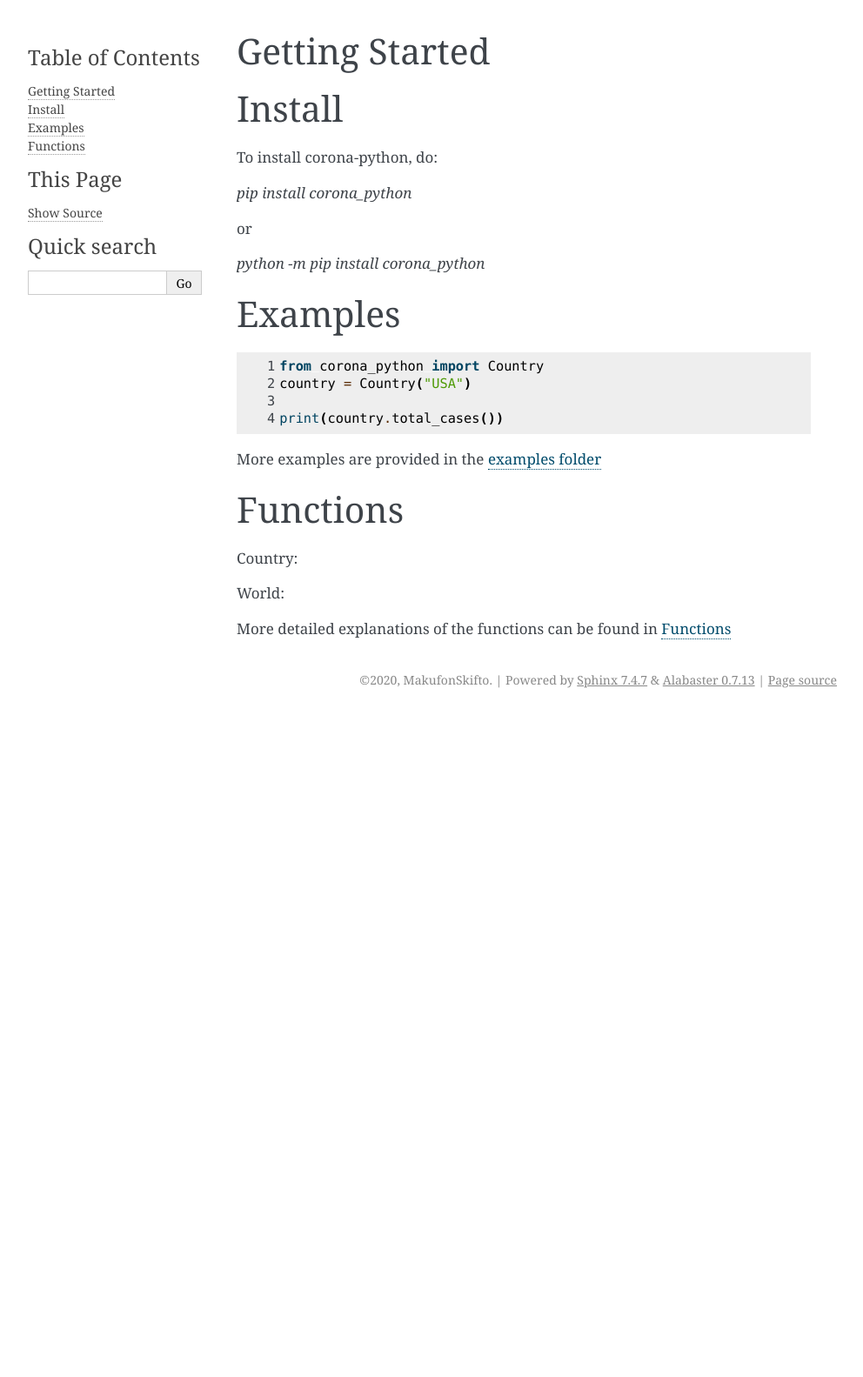
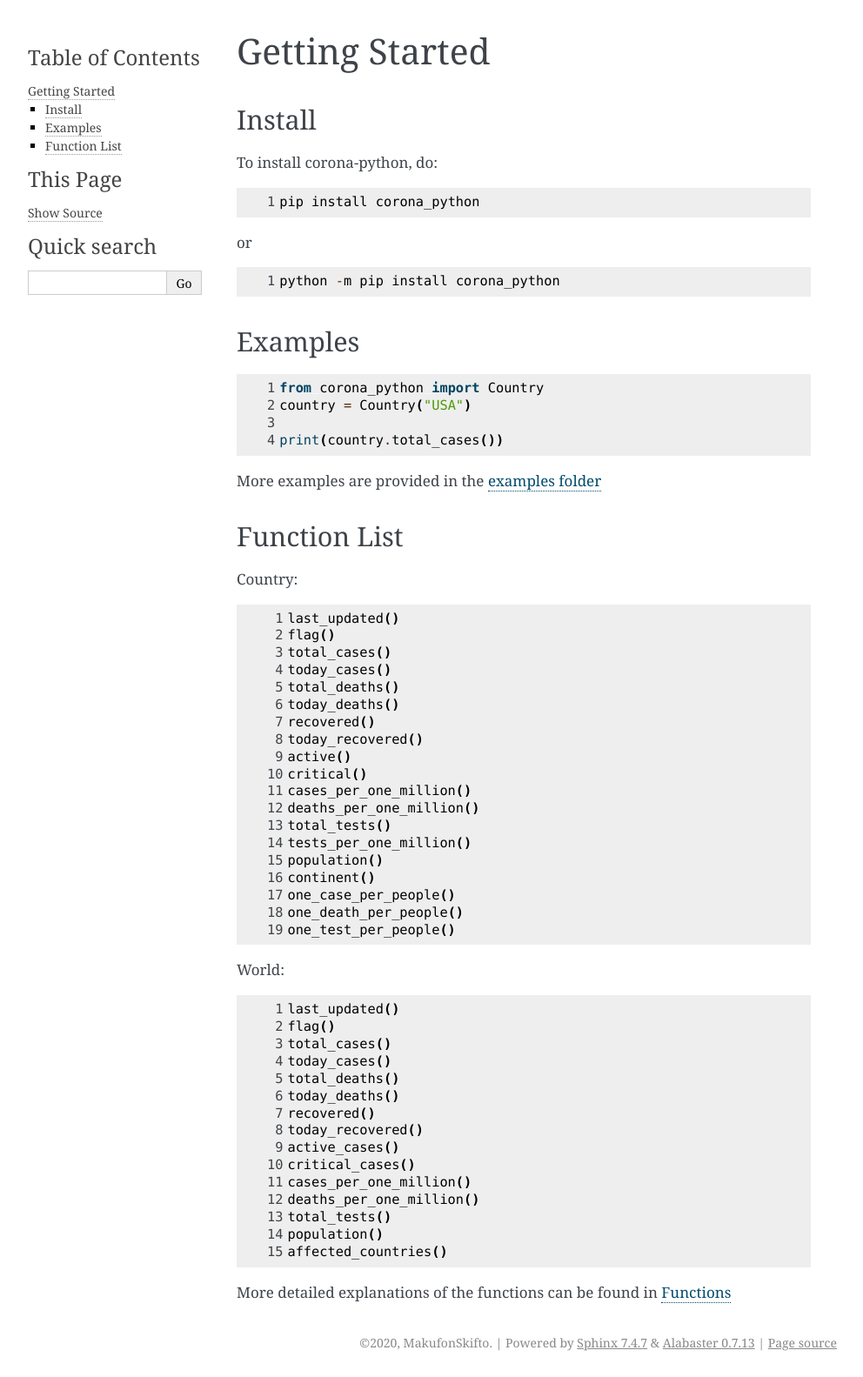
Before and after one commit to mrsrmn/corona-python, a Sphinx documentation site: the page built from docs/source/install.rst, in a window 1280 px wide. Shown: the whole page at 87% size, without its empty margins (148-1140 px from the left). Built offline with Sphinx 7.4.7, drawn with Linux system fonts in a browser that asks for light colours; pages that are not in the unit, such as notebooks, are missing from menus; before the commit the page ends 900 px from its top, so only the background shows below that.

Commit message:
Changed the docs #1

```diff
--- a/docs/source/install.rst
+++ b/docs/source/install.rst
@@ -2,19 +2,25 @@ Getting Started
 =========================================
 
 Install
-==================
+-----------------
 
 To install corona-python, do:
 
-`pip install corona_python`
+.. code-block:: python
+  :linenos:
+
+  pip install corona_python
 
 or
 
-`python -m pip install corona_python`
+.. code-block:: python
+  :linenos:
+
+  python -m pip install corona_python
 
 
 Examples
-==================
+-----------------
 
 .. code-block:: python
   :linenos:
@@ -27,13 +33,14 @@ Examples
 
 More examples are provided in the `examples folder <https://github.com/MakufonSkifto/corona-python/tree/main/examples>`_
 
-Functions
-==================
+Function List
+-----------------
 
 Country:
 
 .. code-block:: python
   :linenos:
+
   last_updated()
   flag()
   total_cases()
@@ -59,6 +66,7 @@ World:
 
 .. code-block:: python
   :linenos:
+
   last_updated()
   flag()
   total_cases()
```
